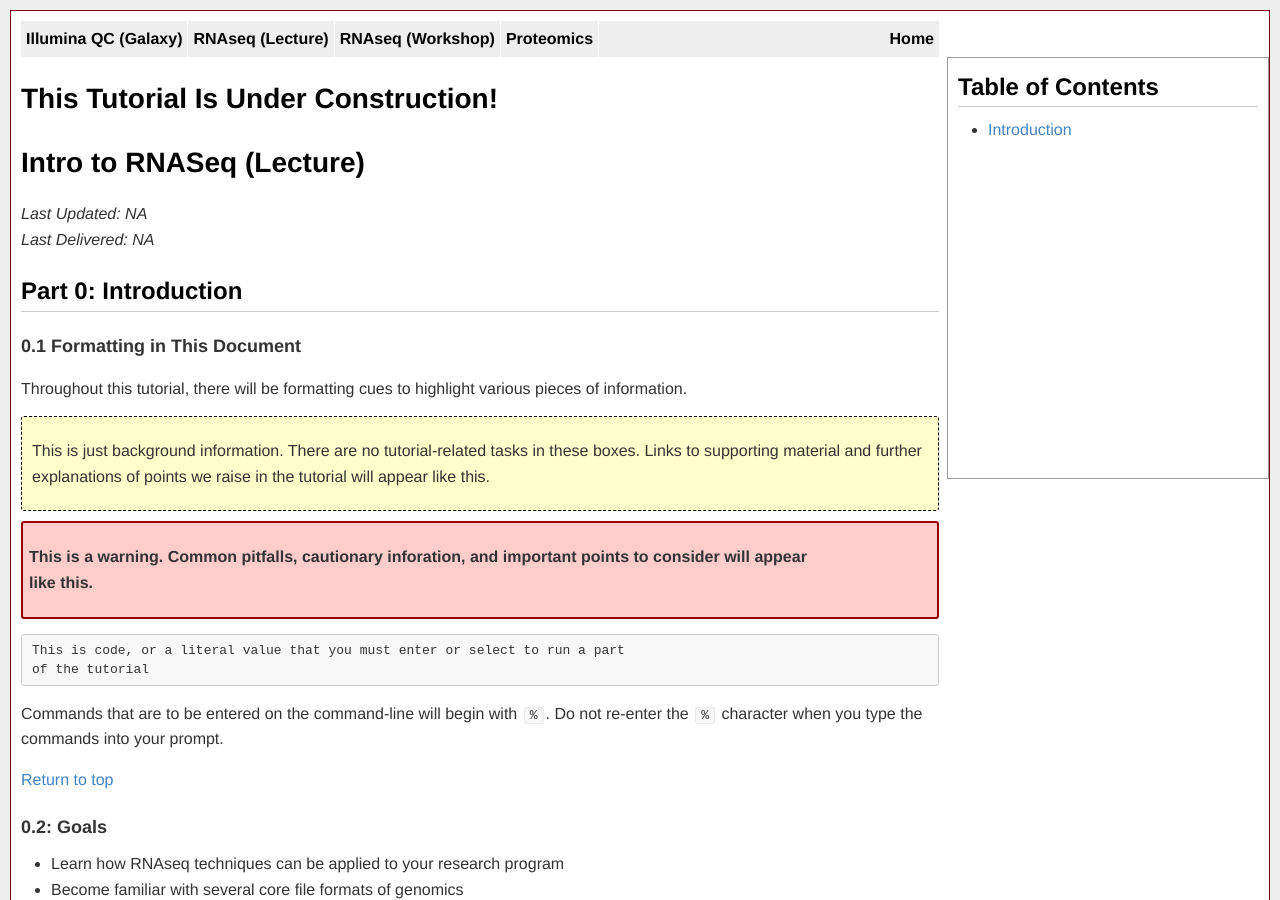
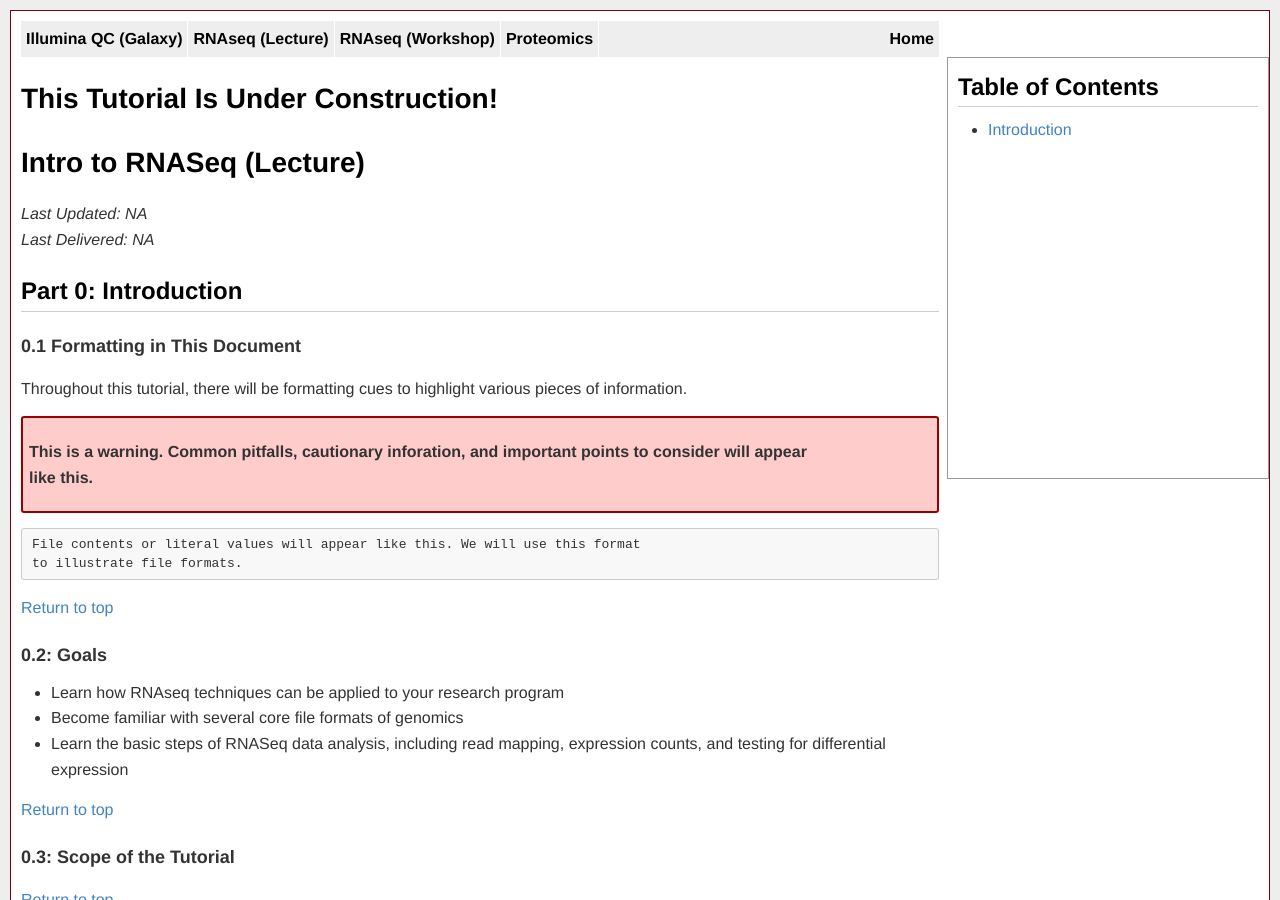
Before and after one commit to msi-ris/Tutorials, a Jekyll site: the page built from rnaseq_lec.md, in a window 1280 px wide and 900 px high. Built offline with Jekyll 4.4.1, drawn with Linux system fonts in a browser that asks for light colours.

Commit message:
Format rnaseq lec

````diff
--- a/rnaseq_lec.md
+++ b/rnaseq_lec.md
@@ -25,14 +25,6 @@ delivered: NA
 Throughout this tutorial, there will be formatting cues to highlight various
 pieces of information.
 
-<div class="info" markdown="1">
-
-This is just background information. There are no tutorial-related tasks in
-these boxes. Links to supporting material and further explanations of points we
-raise in the tutorial will appear like this.
-
-</div>
-
 <div class="warn" markdown="1">
 
 This is a warning. Common pitfalls, cautionary inforation, and important points
@@ -41,12 +33,9 @@ to consider will appear like this.
 </div>
 
 ```
-This is code, or a literal value that you must enter or select to run a part
-of the tutorial
+File contents or literal values will appear like this. We will use this format
+to illustrate file formats.
 ```
-
-Commands that are to be entered on the command-line will begin with `%`. Do not
-re-enter the `%` character when you type the commands into your prompt.
 
 [Return to top](#top)
 ### <a name="0.2"></a> 0.2: Goals
@@ -61,9 +50,6 @@ re-enter the `%` character when you type the commands into your prompt.
 [Return to top](#top)
 
 ## <a name="1"></a> Part 1: RNASeq Overview
-
-<div class="info" markdown="1">
-
 ### <a name="1.1"></a> 1.1: Why RNASeq
 RNAseq is name for a high-throughout sequencing technique that targets the
 transcribed portions of the genome. For this tutorial, we will be focusing on
@@ -167,8 +153,6 @@ that we will use in this tutorial.
 
     The GFF and GTF specifications can be found [here](https://useast.ensembl.org/info/website/upload/gff.html).
 
-</div>
-
 [Return to top](#top)
 
 ### <a name="1.3"></a> 1.3: Overall Workflow
@@ -188,8 +172,6 @@ The steps of the workflow are as follows:
 6. Test for differential expression
 
 [Return to top](#top)
-
-<div class="info" markdown="1">
 
 ### <a name="6.2"></a> 6.2 Links to Analysis Guides
 Various packages exist to analyze expression data. We have chosen to use `edgeR`
@@ -386,8 +368,6 @@ span intron-exon boundaries.
 The Broad Institute maintains a guide on the best practices for variant
 discovery in RNAseq [here](https://gatkforums.broadinstitute.org/gatk/discussion/4067/best-practices-for-variant-discovery-in-rnaseq).
 
-</div>
-
 [Return to top](#top)
 ## Part 9: Feedback
 This tutorial document was prepared by Thomas Kono, in the RIS group at MSI.
````
